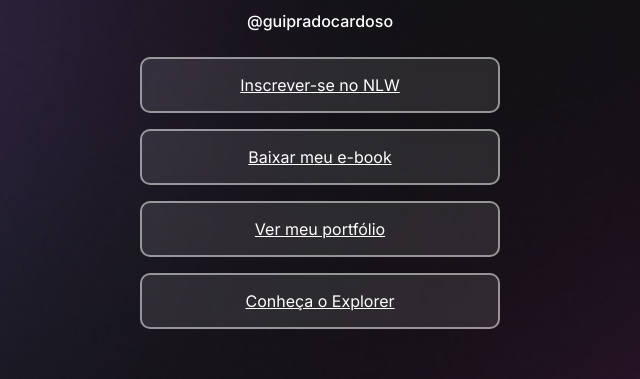
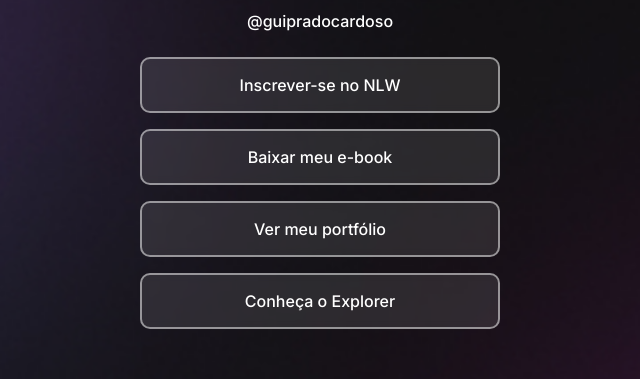
Before and after one commit to guipradocardoso/CursoDiscover, a plain HTML site: page index.html in a window 1280 px wide. Shown: the part 195-574 px from the top of the page, 320-960 px from the left. Drawn offline with Linux system fonts and the light colour scheme.

Commit message:
Ajustando Fontes dos Links

```diff
--- a/style.css
+++ b/style.css
@@ -67,4 +67,7 @@ ul li a {
 
   backdrop-filter: blur(4px);
   -webkit-backdrop-filter: blur(4px);
+
+  text-decoration: none; /*Remove Sublinhamento no texto (line-thought para colocar linha no meio // overline - linha em cima*/
+  font-weight: 500; /* acima de 400 é bold mas ser especifico e melhor.*/
 }
```
